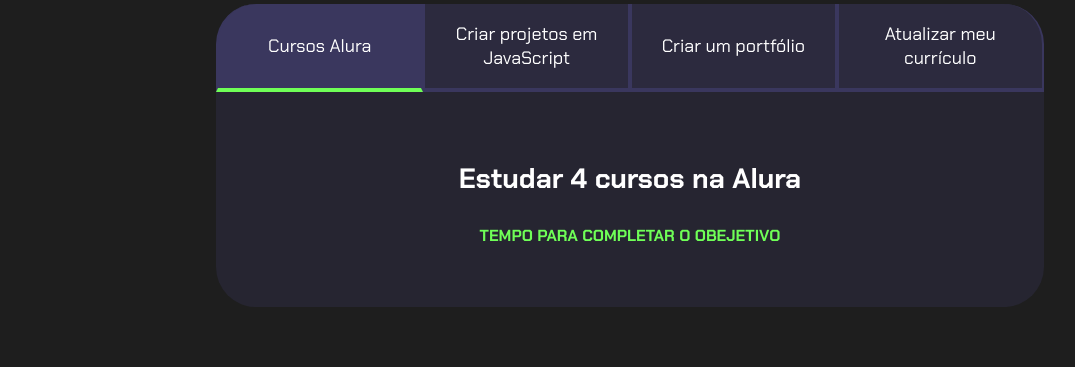
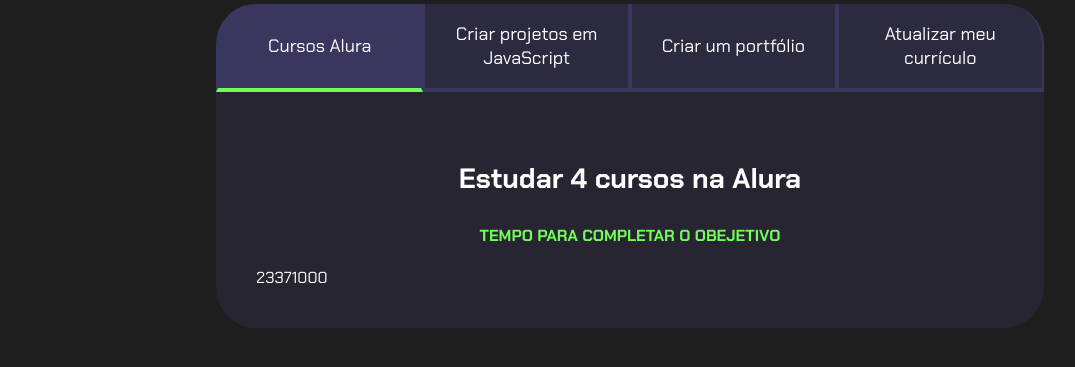
Before and after one commit to GabrielRodriguesDaSilva/progamacao_3D_oficial, a plain HTML site: page index.html in a window 1280 px wide. Both pictures are taken after a click on the button "Cursos Alura". Shown: the part 99-466 px from the top of the page, without its empty margins (10-1085 px from the left). Drawn offline with Linux system fonts and the light colour scheme.

Commit message:
Add files via upload

```diff
--- a/index.html
+++ b/index.html
@@ -24,27 +24,32 @@
                 <div class="aba-conteudo ativo">
                     <h3 class="aba-conteudo-titulo-principal">Estudar 4 cursos na Alura</h3>
                     <h4 class="aba-conteudo-titulo-secundario">Tempo para completar o obejetivo</h4>
+                    <div class="contador"></div>
 
                 </div>
 
                 <div class="aba-conteudo">
                     <h3 class="aba-conteudo-titulo-principal">Criar 5 projetos em JavaScript</h3>
                     <h4 class="aba-conteudo-titulo-secundario">Tempo para completar o obejetivo</h4>
+                    <div class="contador"></div>
                 </div>
 
                 <div class="aba-conteudo">
                     <h3 class="aba-conteudo-titulo-principal">Criar um portfólio com os 3 melhores projetos</h3>
                     <h4 class="aba-conteudo-titulo-secundario">Tempo para completar o obejetivo</h4>
+                    <div class="contador"></div>
                 </div>
 
                 <div class="aba-conteudo">
                     <h3 class="aba-conteudo-titulo-principal">Atualizar meu currículos com os certificados da Alura</h3>
                     <h4 class="aba-conteudo-titulo-secundario">Tempo para completar o obejetivo</h4>
+                    <div class="contador"></div>
                 </div>
 
                 <div class="aba-conteudo">
                     <h3 class="aba-conteudo-titulo-principal">Atualizar meu currículos com os certificados da Alura</h3>
                     <h4 class="aba-conteudo-titulo-secundario">Tempo para completar o obejetivo</h4>
+                    <div class="contador"></div>
                 </div>
             </div>
         </div>
--- a/main.js
+++ b/main.js
@@ -1,13 +1,19 @@
 const botoes = document.querySelectorAll(".botao");
-console.log(botoes);
+const textos = document.querySelectorAll(".aba-conteudo");
+const contadores = document.querySelectorAll(".contador");
+const tempoObejetivo1 = new Date("2024-03-22T00:00:00");
+let tempoAtual = new Date ();
+contadores[0].textContent = tempoObejetivo1 - tempoAtual;
 
 for (let i=0; i < botoes.length; i++){
     botoes[i].onclick=function(){
 
         for(let j=0; j<botoes.length; j++){
             botoes[j].classList.remove("ativo");
+            textos[j].classList.remove("ativo");
         }
 
         botoes[i].classList.add("ativo");
+        textos[i].classList.add("ativo");
     }
 }
```
